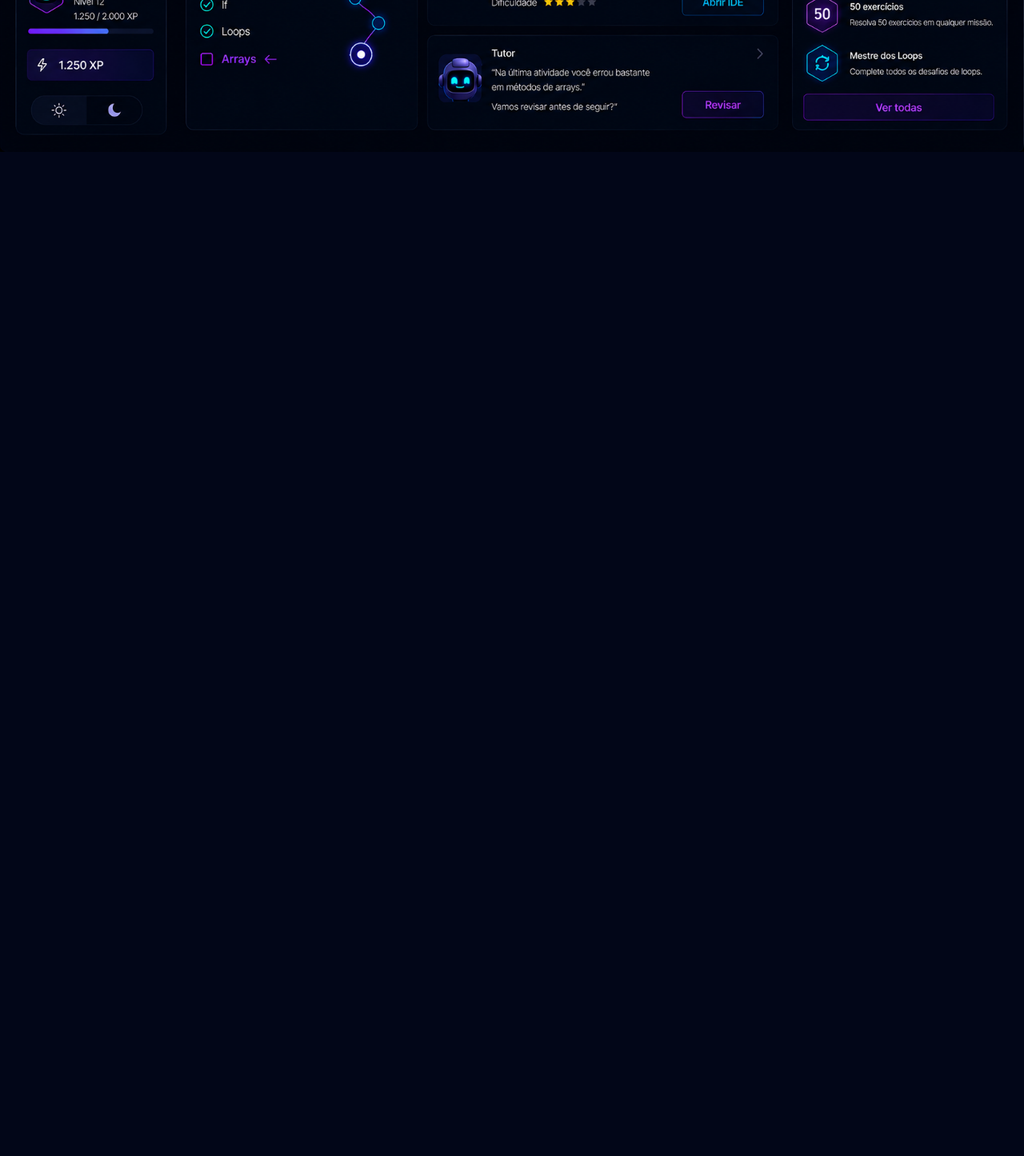
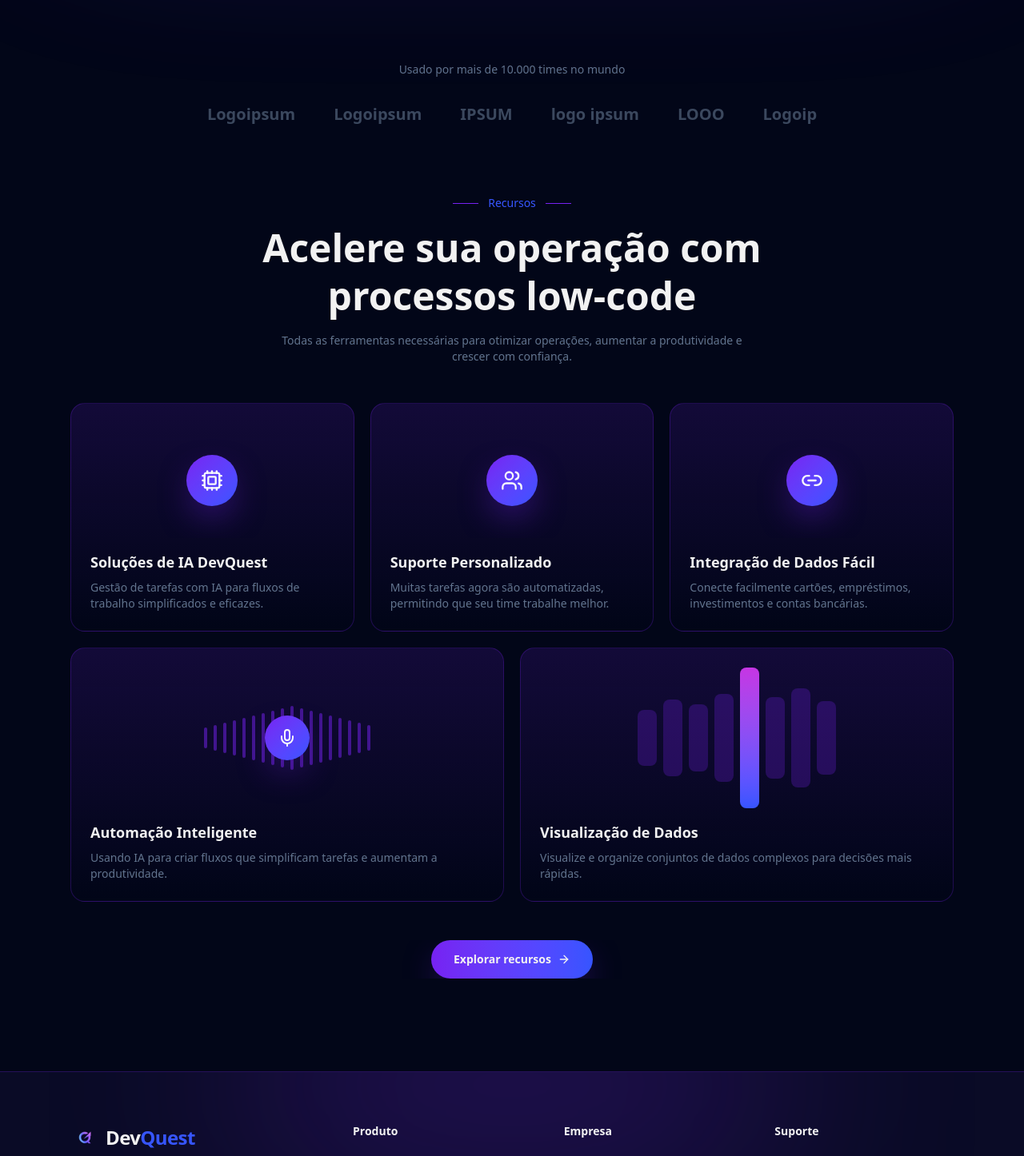
Before and after one commit to Fellypr/Dev-Quest, a Next.js app in the folder FrontEnd/dev-quest/: page / in a window 1280 px wide. Shown: the part 1330-2776 px from the top of the page at 80% size. Before the commit the page ends 1520 px from the top, so only its background shows below. Built offline with nearby package versions, Linux system fonts and the light colour scheme.

Commit message:
feat: adiciona componentes ListCard e Footer, atualiza a página inicial e modifica estilos globais

```diff
--- a/FrontEnd/dev-quest/package.json
+++ b/FrontEnd/dev-quest/package.json
@@ -9,9 +9,11 @@
     "lint": "eslint"
   },
   "dependencies": {
+    "lucide-react": "^1.28.0",
     "next": "16.2.12",
     "react": "19.2.4",
     "react-dom": "19.2.4",
+    "react-icons": "^5.7.0",
     "tw-animate-css": "^1.4.0"
   },
   "devDependencies": {
--- /dev/null
+++ b/FrontEnd/dev-quest/src/Features/LandingPage/components/ListCard.tsx
@@ -0,0 +1,161 @@
+import {
+  ArrowRight,
+  Bell,
+  Settings,
+  Search,
+  Cpu,
+  Users,
+  Link2,
+  Mic,
+  TrendingUp,
+} from "lucide-react";
+
+
+export function ListCard(){
+
+    const logos = ["Logoipsum", "Logoipsum", "IPSUM", "logo ipsum", "LOOO", "Logoip"];
+    const bars = [40, 55, 48, 62, 100, 58, 70, 52];
+    const features = [
+  {
+    title: "Soluções de IA DevQuest",
+    description:
+      "Gestão de tarefas com IA para fluxos de trabalho simplificados e eficazes.",
+    icon: Cpu,
+  },
+  {
+    title: "Suporte Personalizado",
+    description:
+      "Muitas tarefas agora são automatizadas, permitindo que seu time trabalhe melhor.",
+    icon: Users,
+  },
+  {
+    title: "Integração de Dados Fácil",
+    description:
+      "Conecte facilmente cartões, empréstimos, investimentos e contas bancárias.",
+    icon: Link2,
+  },
+];
+
+const wideFeatures = [
+  {
+    title: "Automação Inteligente",
+    description:
+      "Usando IA para criar fluxos que simplificam tarefas e aumentam a produtividade.",
+    icon: Mic,
+  },
+  {
+    title: "Visualização de Dados",
+    description:
+      "Visualize e organize conjuntos de dados complexos para decisões mais rápidas.",
+    icon: TrendingUp,
+  },
+];
+
+    return(
+        <>
+        <section className="mx-auto max-w-6xl px-6 py-20 text-center">
+
+          <p className="text-sm text-muted-foreground">
+            Usado por mais de 10.000 times no mundo
+          </p>
+
+
+          <div className="mt-8 flex flex-wrap items-center justify-center gap-x-12 gap-y-6 text-xl font-semibold text-muted-foreground/60">
+            {logos.map((l, i) => (
+              <span key={i}>{l}</span>
+            ))}
+          </div>
+
+      </section>
+
+      <section className="mx-auto max-w-6xl px-6 pb-24">
+        <div className="text-center">
+
+            <span className="inline-flex items-center gap-3 text-sm font-medium text-brand-blue">
+              <span className="h-px w-8 bg-brand-violet" />
+              Recursos
+              <span className="h-px w-8 bg-brand-violet" />
+            </span>
+
+
+            <h2 className="mx-auto mt-4 max-w-2xl text-4xl font-bold leading-tight md:text-5xl">
+              Acelere sua operação com processos low-code
+            </h2>
+
+
+            <p className="mx-auto mt-4 max-w-xl text-sm text-muted-foreground">
+              Todas as ferramentas necessárias para otimizar operações, aumentar a
+              produtividade e crescer com confiança.
+            </p>
+
+        </div>
+
+        <div className="mt-12 grid gap-5 md:grid-cols-3">
+          {features.map(({ title, description, icon: Icon }) => (
+
+              <article key={title} className="group h-full rounded-2xl border border-brand-violet/25 bg-gradient-to-b from-brand-violet/15 to-transparent p-6 transition-colors hover:border-brand-violet/60">
+                <div className="flex h-36 items-center justify-center">
+                  <span className="flex h-16 w-16 items-center justify-center rounded-full bg-gradient-to-br from-brand-violet to-brand-blue shadow-glow">
+                    <Icon className="h-7 w-7 text-primary-foreground" aria-hidden />
+                  </span>
+                </div>
+                <h3 className="mt-4 text-lg font-semibold">{title}</h3>
+                <p className="mt-2 text-sm text-muted-foreground">{description}</p>
+              </article>
+
+          ))}
+        </div>
+
+        <div className="mt-5 grid gap-5 md:grid-cols-2">
+          {wideFeatures.map(({ title, description, icon: Icon }) => (
+
+              <article key={title} className="h-full rounded-2xl border border-brand-violet/25 bg-gradient-to-b from-brand-violet/15 to-transparent p-6 transition-colors hover:border-brand-violet/60">
+                <div className="relative flex h-44 items-center justify-center gap-2">
+                  {Icon === Mic ? (
+                    <>
+                      {Array.from({ length: 18 }).map((_, i) => (
+                        <span
+                          key={i}
+                          style={{ height: `${20 + Math.abs(9 - i) * -6 + 60}px` }}
+                          className="w-1 rounded-full bg-brand-violet/50"
+                        />
+                      ))}
+                      <span className="absolute flex h-14 w-14 items-center justify-center rounded-full bg-gradient-to-br from-brand-violet to-brand-blue shadow-glow">
+                        <Mic className="h-6 w-6 text-primary-foreground" aria-hidden />
+                      </span>
+                    </>
+                  ) : (
+                    bars.map((h, i) => (
+                      <div
+                        key={i}
+                        style={{ height: `${h}%` }}
+                        className={
+                          i === 4
+                            ? "w-6 rounded-md bg-gradient-to-t from-brand-blue to-brand-fuchsia"
+                            : "w-6 rounded-md bg-brand-violet/25"
+                        }
+                      />
+                    ))
+                  )}
+                </div>
+                <h3 className="mt-4 text-lg font-semibold">{title}</h3>
+                <p className="mt-2 text-sm text-muted-foreground">{description}</p>
+              </article>
+
+          ))}
+        </div>
+
+
+          <div className="mt-12 flex justify-center">
+            <a
+              href="#"
+              className="inline-flex items-center gap-2 rounded-full bg-gradient-to-r from-brand-violet to-brand-blue px-7 py-3.5 text-sm font-semibold text-[#f2f2f2] shadow-glow transition-all duration-300 hover:-translate-y-0.5 hover:scale-105"
+            >
+              Explorar recursos <ArrowRight className="h-4 w-4" aria-hidden />
+            </a>
+          </div>
+
+      </section>
+        </>
+    )
+}
--- a/FrontEnd/dev-quest/src/Features/LandingPage/index.ts
+++ b/FrontEnd/dev-quest/src/Features/LandingPage/index.ts
@@ -1,2 +1,3 @@
 export {Hero} from "@/Features/LandingPage/components/Hero";
 export {NavbarLandingPage} from "@/Features/LandingPage/components/NavBar";
+export {ListCard} from "@/Features/LandingPage/components/ListCard";
--- a/FrontEnd/dev-quest/src/app/globals.css
+++ b/FrontEnd/dev-quest/src/app/globals.css
@@ -62,7 +62,7 @@
 :root {
   --radius: 0.625rem;
   --background: oklch(0.129 0.042 264.695);
-  --foreground: oklch(0.129 0.042 264.695);
+  --foreground: #f2f2f2;
   --card: #18133C;
   --card-foreground: oklch(0.129 0.042 264.695);
   --popover: oklch(1 0 0);
--- a/FrontEnd/dev-quest/src/app/page.tsx
+++ b/FrontEnd/dev-quest/src/app/page.tsx
@@ -1,5 +1,6 @@
-import {Hero,NavbarLandingPage} from "@/Features/LandingPage"
-
+import {Hero,NavbarLandingPage,ListCard} from "@/Features/LandingPage"
+import {Footer} from "../components/Footer"
+import Image from "next/image";
 export default function LandingPage() {
   return (
     <main className="bg-background">
@@ -9,9 +10,24 @@ export default function LandingPage() {
       <section className=" w-screen h-screen">
           <Hero/>
       </section>
-      <section className="min-h-100">
-          <img src="images/TelaDoDashboard.png" alt="" />
+      <section className="min-h-100 pt-5 pb-5 flex items-center justify-center flex-col">
+          <div
+        aria-hidden
+        className="pointer-events-none absolute inset-x-10 -bottom-90 h-80 rounded-full bg-brand-violet/50 blur-[120px]"
+      />
+          <Image
+            src={"/images/TelaDoDashboard.png"}
+            alt=""
+            width={900}
+            height={100}
+            className="z-10 rounded-2xl"
+           />
+           <ListCard/>
+
       </section>
+      <footer>
+          <Footer/>
+      </footer>
     </main>
   );
 }
--- /dev/null
+++ b/FrontEnd/dev-quest/src/components/Footer.tsx
@@ -0,0 +1,97 @@
+import { FaGithub } from "react-icons/fa";
+import { FaLinkedin } from "react-icons/fa6";
+
+import Link from "next/link";
+const columns = [
+  {
+    title: "Produto",
+    links: ["Recursos", "Integrações", "Preços", "Novidades"],
+  },
+  {
+    title: "Empresa",
+    links: ["Sobre nós", "Carreiras", "Blog", "Contato"],
+  },
+  {
+    title: "Suporte",
+    links: ["Central de ajuda", "Documentação", "Status", "Comunidade"],
+  },
+];
+
+const socials = [
+  { label: "GitHub", icon: FaGithub },
+  { label: "LinkedIn", icon: FaLinkedin },
+];
+
+export function Footer() {
+  return (
+    <footer className="relative overflow-hidden border-t border-brand-violet/25 bg-card/40">
+      <div
+        aria-hidden
+        className="pointer-events-none absolute -top-24 left-1/2 h-56 w-[680px] -translate-x-1/2 rounded-full bg-brand-violet/25 blur-[130px]"
+      />
+
+      <div className="relative mx-auto max-w-6xl px-6 py-16">
+        <div className="grid gap-10 md:grid-cols-[1.4fr_repeat(3,1fr)]">
+          <div>
+            <Link href="/" className="flex items-center gap-2">
+              <img
+                src= "/icon/LogoSemFundo.png"
+                alt="Logo DevQuest"
+                className="h-9 w-9 object-contain"
+              />
+              <span className="text-2xl font-bold tracking-tight">
+                Dev<span className="text-brand-blue">Quest</span>
+              </span>
+            </Link>
+            <p className="mt-4 max-w-xs text-sm leading-relaxed text-muted-foreground">
+              Expandindo fronteiras através de experiências imersivas e produtos
+              digitais de alto impacto.
+            </p>
+            <div className="mt-6 flex gap-3">
+              {socials.map(({ label, icon: Icon }) => (
+                <a
+                  key={label}
+                  href="#"
+                  aria-label={label}
+                  className="flex h-9 w-9 items-center justify-center rounded-full border border-brand-violet/30 text-muted-foreground transition-colors hover:border-brand-violet/70 hover:text-foreground"
+                >
+                  <Icon className="h-4 w-4" aria-hidden />
+                </a>
+              ))}
+            </div>
+          </div>
+
+          {columns.map(({ title, links }) => (
+            <nav key={title} aria-label={title}>
+              <h3 className="text-sm font-semibold">{title}</h3>
+              <ul className="mt-4 space-y-3">
+                {links.map((l) => (
+                  <li key={l}>
+                    <a
+                      href="#"
+                      className="text-sm text-muted-foreground transition-colors hover:text-brand-blue"
+                    >
+                      {l}
+                    </a>
+                  </li>
+                ))}
+              </ul>
+            </nav>
+          ))}
+        </div>
+
+        <div className="mt-12 flex flex-col gap-3 border-t border-border pt-6 text-xs text-muted-foreground md:flex-row md:items-center md:justify-between">
+          <p>© {new Date().getFullYear()} DevQuest. Todos os direitos reservados.</p>
+          <div className="flex gap-6">
+            <a href="#" className="transition-colors hover:text-foreground">
+              Privacidade
+            </a>
+            <a href="#" className="transition-colors hover:text-foreground">
+              Termos
+            </a>
+          </div>
+        </div>
+      </div>
+    </footer>
+  );
+}
```
Also changed, not shown: 1 other file (tests, documents, lock files or other folders).
